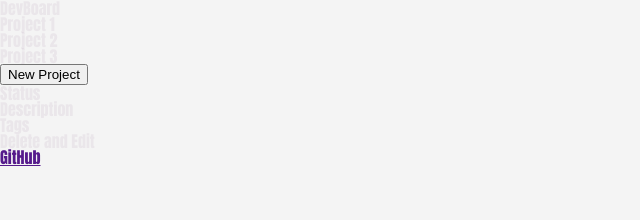
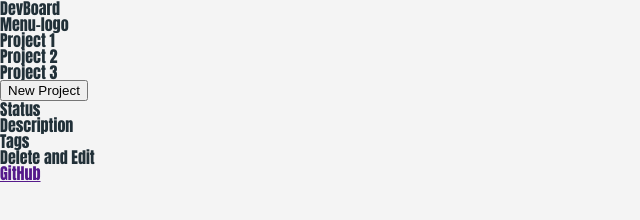
Before and after one commit to lenablechmann/devBoardApp, a plain HTML site: page dist/index.html in a window 1280 px wide. Shown: the whole page, without its empty margins (0-640 px from the left). Drawn offline with Linux system fonts and the light colour scheme; files whose address does not match are found by name.

Commit message:
add sidebar and replan ux

```diff
--- a/dist/index.html
+++ b/dist/index.html
@@ -10,8 +10,13 @@
 </head>
 <body>
     <header>
-        <div class="logo">DevBoard</div>
-        <nav>
+        <nav class="top-nav">
+            <div class="logo">DevBoard</div>
+            <!--invisible on desktop but will be there on mobile, should create a new thing in js-->
+            <div class="hamburger-menu">Menu-logo</div>
+        </nav>
+        <!-- will probably make it invisible on mobile-->
+        <aside>
             <section class="project-container">
                 <ul class="project-list">
                     <li>Project 1</li>
@@ -20,7 +25,7 @@
                 </ul>
                 <button class="add-project">New Project</button>
             </section>
-        </nav>
+        </aside>
     </header>
     <section class="card-container">
         <!-- Card can be organized with the grid-->
--- a/src/style.scss
+++ b/src/style.scss
@@ -57,15 +57,12 @@ table {
 /*--FONTS AND COLORS--*/
 $font-stack: Impact, Haettenschweiler, 'Arial Narrow Bold', sans-serif;
 $color-bg-light: #f4f4f4;
-$color-dark: rgba(105, 40, 105, 0.067);
+$color-bg-dark: #4c12a1;
+$color-text-dark: #213038;
 
 
 body {
     font-family: $font-stack;
-    color: $color-dark;
+    color: $color-text-dark;
     background-color: $color-bg-light;
 }
-
-.testclass {
-	background-color: pink;
-}
```
Also changed, not shown: dist/css/style.css.
